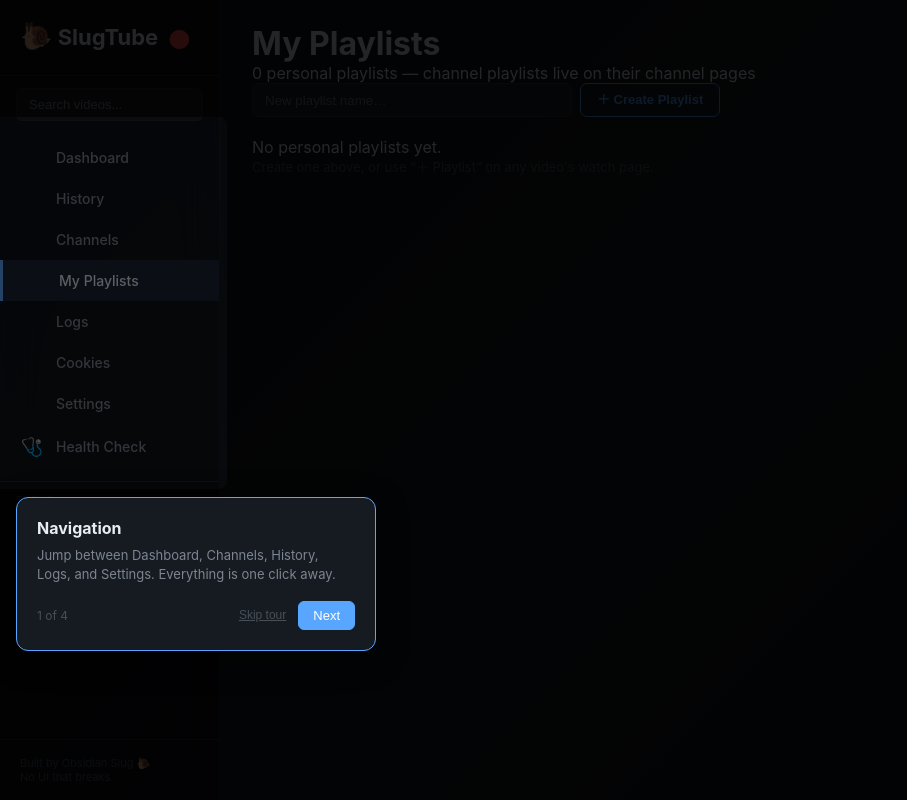
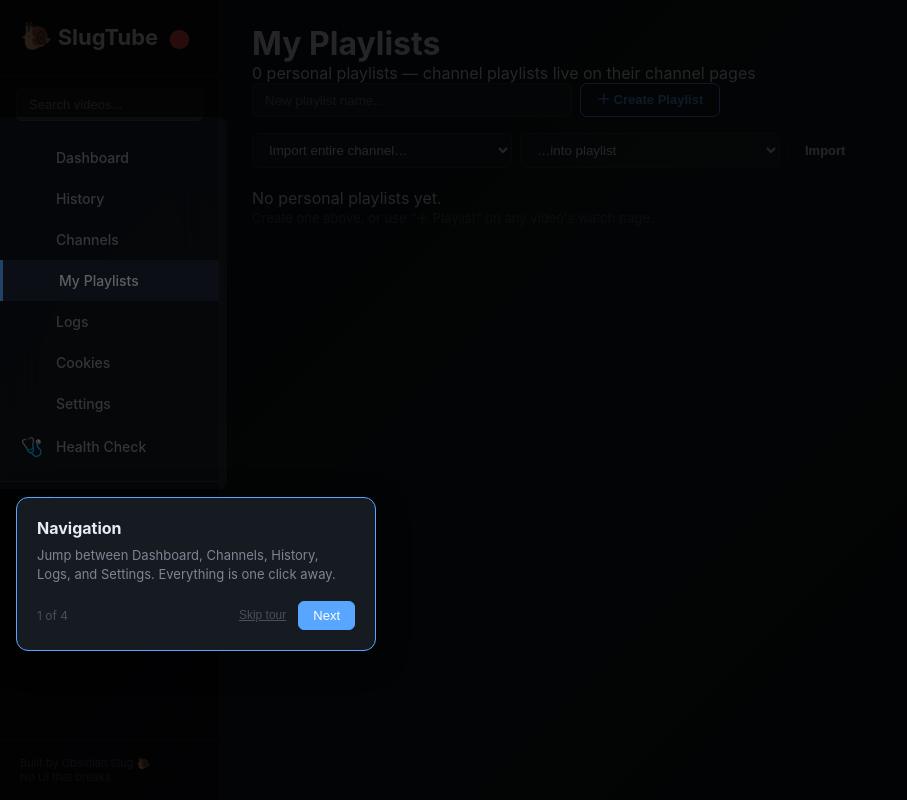
Before and after one commit to bmcgarybot/slugtube-oss, a Flask app: page /playlists in a window 1280 px wide. Shown: the whole page, without its empty margins (0-907 px from the left). Run offline with Flask 3, Linux system fonts and the light colour scheme; tables that the repository leaves empty hold one stand-in row (values such as "Sample post"); parts of the project's set-up code (start-up, migrations or seed data) failed here and were passed over; some libraries are stand-ins or nearby versions.

Commit message:
Bulk import into personal playlists: whole channel playlists or entire channels
POST /api/personal-playlists/<id>/import takes a source (a channel
playlist id or a channel name) and appends every video in order after
the playlist's existing items — duplicates skip via the junction PK,
counts refresh, and the response reports added vs already-present.
DB-only; no files touched.

UI: every channel playlist card gains a '→ My Playlist' button (pick
an existing personal playlist by number or type a new name to create
it on the spot), and the My Playlists page gains an 'Import entire
channel…' picker fed from the indexed channel list.

Verified on the fixture DB: channel import, playlist import, re-import
dedupe (0 added, all skipped), ordering preserved across imports.

```diff
--- a/web/app.py
+++ b/web/app.py
@@ -4266,8 +4266,11 @@ def my_playlists_page():
     from indexer import get_db
     conn = get_db()
     playlists = _personal_playlist_rows(conn)
+    channel_names = [r["name"] for r in conn.execute(
+        "SELECT name FROM channels WHERE name != ? ORDER BY name", (PERSONAL_CHANNEL,))]
     conn.close()
     return render_template("my_playlists.html", playlists=playlists,
+                           channel_names=channel_names,
                            detail=None, videos=[], page="playlists", job=jobs)
 
 
@@ -4364,3 +4367,59 @@ def api_personal_playlist_delete(playlist_id):
     conn.commit()
     conn.close()
     return jsonify({"status": "ok"})
+
+
+@app.route("/api/personal-playlists/<playlist_id>/import", methods=["POST"])
+def api_personal_playlist_import(playlist_id):
+    """Bulk-import into a personal playlist from a channel playlist or an
+    entire channel. Appends in order after existing items; duplicates are
+    skipped (INSERT OR IGNORE on the junction PK). DB-only — no files touched.
+
+    JSON body: { "source_type": "playlist"|"channel", "source_id": <playlist id or channel name> }
+    """
+    from indexer import get_db
+    data = request.get_json(silent=True) or {}
+    source_type = data.get("source_type")
+    source_id = (data.get("source_id") or "").strip()
+    if source_type not in ("playlist", "channel") or not source_id:
+        return jsonify({"status": "error",
+                        "error": "source_type ('playlist'|'channel') and source_id required"}), 400
+
+    conn = get_db()
+    target = conn.execute("SELECT id FROM playlists WHERE id = ? AND channel_name = ?",
+                          (playlist_id, PERSONAL_CHANNEL)).fetchone()
+    if not target:
+        conn.close()
+        return jsonify({"status": "error", "error": "personal playlist not found"}), 404
+
+    if source_type == "playlist":
+        vids = [r["video_id"] for r in conn.execute(
+            """SELECT video_id FROM video_playlists WHERE playlist_id = ?
+               ORDER BY playlist_index""", (source_id,))]
+    else:
+        vids = [r["id"] for r in conn.execute(
+            """SELECT id FROM videos WHERE channel_name = ?
+               ORDER BY upload_date, title""", (source_id,))]
+
+    if not vids:
+        conn.close()
+        return jsonify({"status": "error", "error": "source has no videos"}), 404
+
+    nxt = conn.execute(
+        "SELECT COALESCE(MAX(playlist_index), 0) FROM video_playlists WHERE playlist_id = ?",
+        (playlist_id,)).fetchone()[0]
+    before = conn.execute(
+        "SELECT COUNT(*) FROM video_playlists WHERE playlist_id = ?",
+        (playlist_id,)).fetchone()[0]
+    for i, vid in enumerate(vids, 1):
+        conn.execute("""INSERT OR IGNORE INTO video_playlists
+                        (video_id, playlist_id, playlist_index) VALUES (?, ?, ?)""",
+                     (vid, playlist_id, nxt + i))
+    _refresh_playlist_count(conn, playlist_id)
+    after = conn.execute(
+        "SELECT COUNT(*) FROM video_playlists WHERE playlist_id = ?",
+        (playlist_id,)).fetchone()[0]
+    conn.commit()
+    conn.close()
+    return jsonify({"status": "ok", "added": after - before,
+                    "skipped_duplicates": len(vids) - (after - before)})
--- a/web/templates/my_playlists.html
+++ b/web/templates/my_playlists.html
@@ -10,10 +10,22 @@
     <p class="pl-page-subtitle">{{ playlists | length }} personal playlist{{ 's' if playlists|length != 1 }} — channel playlists live on their channel pages</p>
 </div>
 
-<div style="margin: 0 0 20px 0; display:flex; gap:8px;">
+<div style="margin: 0 0 20px 0; display:flex; gap:8px; flex-wrap:wrap;">
     <input type="text" id="new-pl-name" placeholder="New playlist name…"
            style="flex:0 1 320px; padding:8px 12px; background:var(--bg-input, rgba(255,255,255,0.05)); border:1px solid var(--border-color, #333); border-radius:6px; color:var(--text, #eee);">
     <button class="btn" style="border-color:var(--accent);color:var(--accent);" onclick="createPersonalPlaylist()">＋ Create Playlist</button>
+    {% if channel_names %}
+    <span style="flex-basis:100%; height:0;"></span>
+    <select id="import-channel" style="flex:0 1 260px; padding:8px 12px; background:var(--bg-input, rgba(255,255,255,0.05)); border:1px solid var(--border-color,#333); border-radius:6px; color:var(--text,#eee);">
+        <option value="">Import entire channel…</option>
+        {% for cn in channel_names %}<option value="{{ cn }}">{{ cn }}</option>{% endfor %}
+    </select>
+    <select id="import-target" style="flex:0 1 260px; padding:8px 12px; background:var(--bg-input, rgba(255,255,255,0.05)); border:1px solid var(--border-color,#333); border-radius:6px; color:var(--text,#eee);">
+        <option value="">…into playlist</option>
+        {% for pl in playlists %}<option value="{{ pl.id }}">{{ pl.title }}</option>{% endfor %}
+    </select>
+    <button class="btn" onclick="importChannelHere()">Import</button>
+    {% endif %}
 </div>
 
 {% if playlists %}
@@ -82,6 +94,19 @@
 {% endif %}
 
 <script>
+function importChannelHere() {
+    var ch = document.getElementById('import-channel').value;
+    var target = document.getElementById('import-target').value;
+    if (!ch) { showToastGlobal('Pick a channel to import'); return; }
+    if (!target) { showToastGlobal('Pick a target playlist (create one first if needed)'); return; }
+    fetch('/api/personal-playlists/' + encodeURIComponent(target) + '/import', {
+        method: 'POST', headers: {'Content-Type': 'application/json'},
+        body: JSON.stringify({source_type: 'channel', source_id: ch})
+    }).then(function(r){return r.json()}).then(function(d){
+        if (d.status === 'ok') { location.reload(); }
+        else { showToastGlobal(d.error || 'Import failed'); }
+    }).catch(function(e){ showToastGlobal('Error: ' + e); });
+}
 function createPersonalPlaylist() {
     var name = (document.getElementById('new-pl-name').value || '').trim();
     if (!name) { showToastGlobal('Enter a playlist name first'); return; }
```
Also changed, not shown: web/templates/playlists_overview.html (+43 -0 lines).
